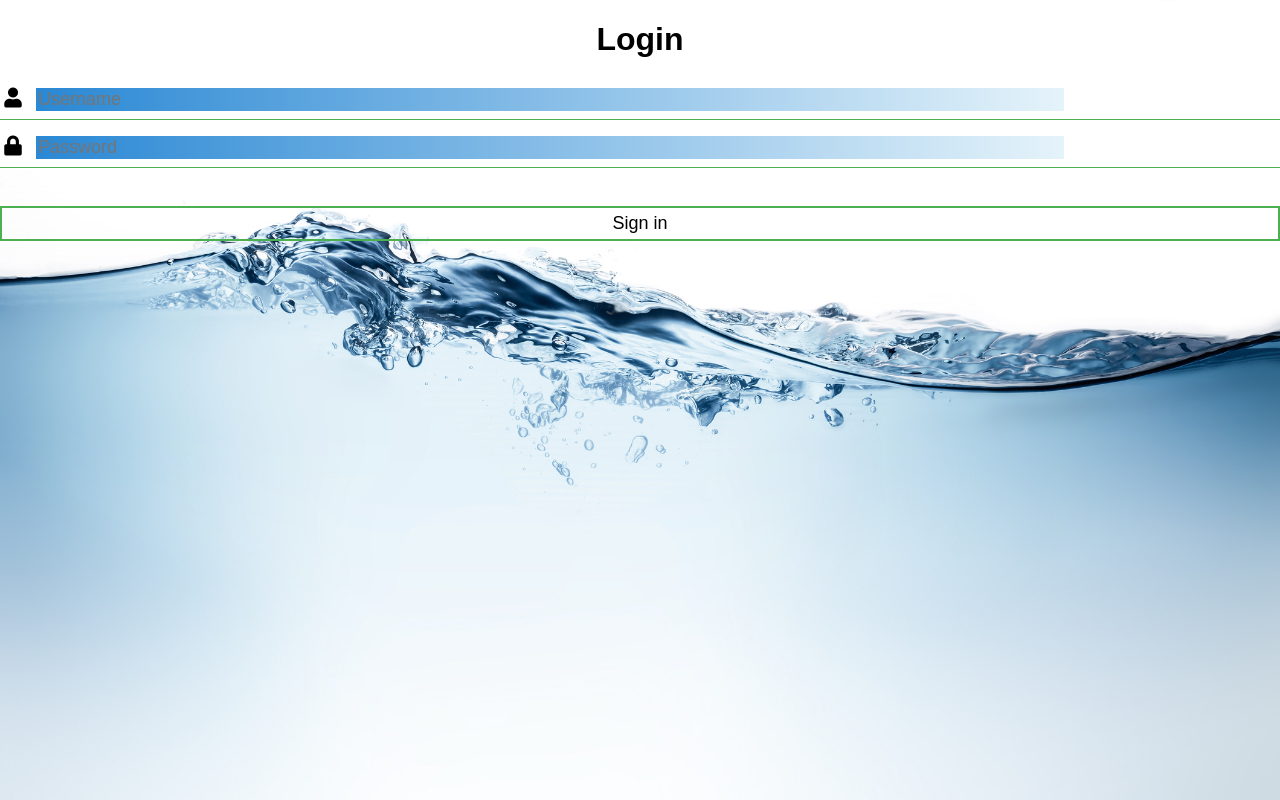
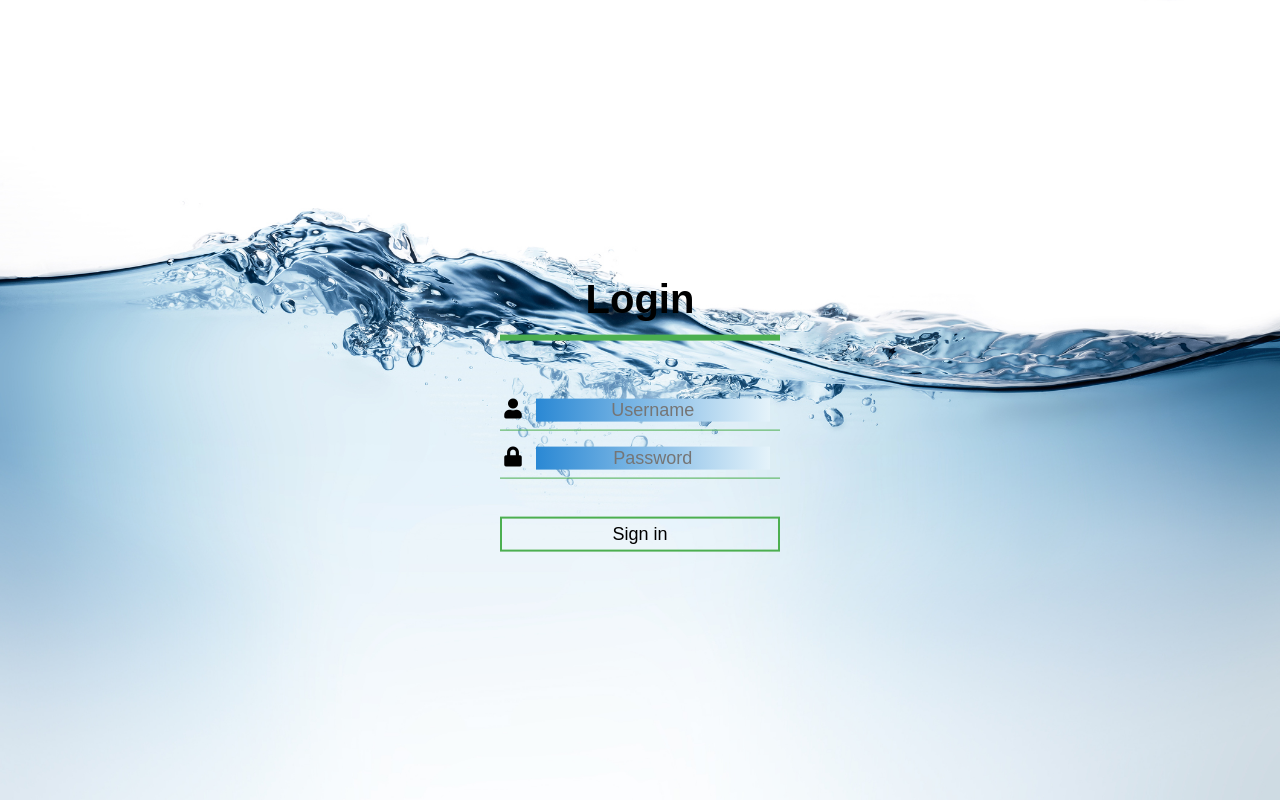
Before and after one commit to Lennin5/Water-Elements, a React (Create React App) app in the folder login/: page / in a window 1280 px wide. Built offline with nearby package versions, Linux system fonts and the light colour scheme.

Commit message:
El diseño de la vista se mejora al mismo punto que como estaba en su versión de VanillaJS

```diff
--- a/login/src/App.js
+++ b/login/src/App.js
@@ -3,12 +3,12 @@ import './App.css';
 
 function App() {
   return (
-    <div className="App">
+    <div /*className="App"*/ className="login-box">
         <h1>Login</h1>
-  <div class="textbox">
-    <i class="fas fa-user"></i>
-    <input type="text" placeholder="Username" id="email"></input>
-  </div>
+    <div class="textbox">
+      <i class="fas fa-user"></i>
+      <input type="text" placeholder="Username" id="email"></input>
+    </div>
 
   <div class="textbox">
     <i class="fas fa-lock"></i>
--- a/login/src/index.css
+++ b/login/src/index.css
@@ -8,6 +8,8 @@ body {
   background-size: cover;
 }
 
+
+
 code {
   font-family: source-code-pro, Menlo, Monaco, Consolas, 'Courier New',
     monospace;
--- a/login/src/index.js
+++ b/login/src/index.js
@@ -1,6 +1,7 @@
 import React from 'react';
 import ReactDOM from 'react-dom';
 import './index.css';
+import './style.css';
 import App from './App';
 import reportWebVitals from './reportWebVitals';
 
--- a/login/src/style.css
+++ b/login/src/style.css
@@ -3,9 +3,8 @@ body{
   margin: 0;
   padding: 0;
   font-family: sans-serif;
-  /*background: url(Water2.jpeg) no-repeat;*/
   background-image: url("./Water2.jpeg");
-  /*background-size: cover;*/
+  background-repeat: no-repeat;
   background-size: cover;
 }
 .login-box{
@@ -49,10 +48,11 @@ body{
   color: black;
   text-emphasis-color: black;
   font-size: 18px;
-  width: 80%;
+  width: 82%;
   float: left;
   margin: 0 10px;
   background: linear-gradient(to right, rgb(42, 136, 212) 0%, rgb(229, 243, 250) 100%);
+  text-align: center;
 }
 .btn{
   width: 100%;
```
